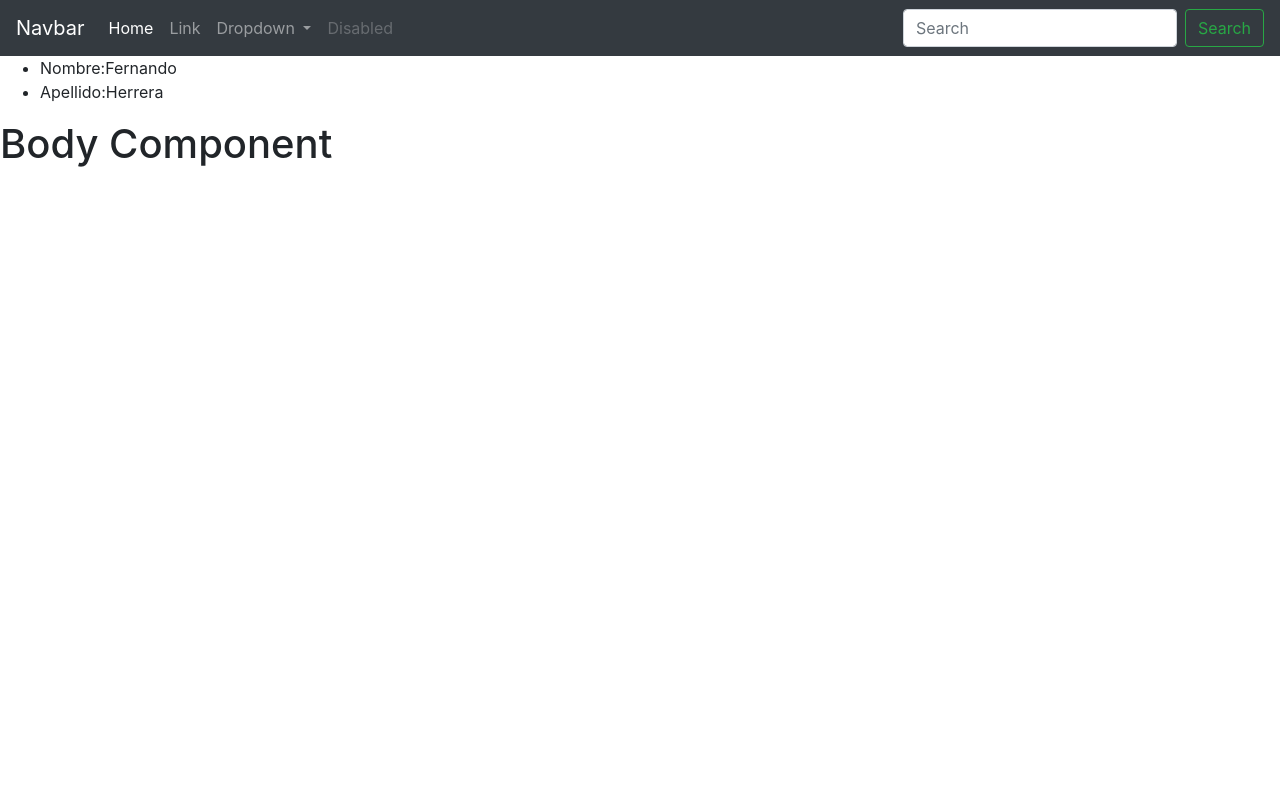
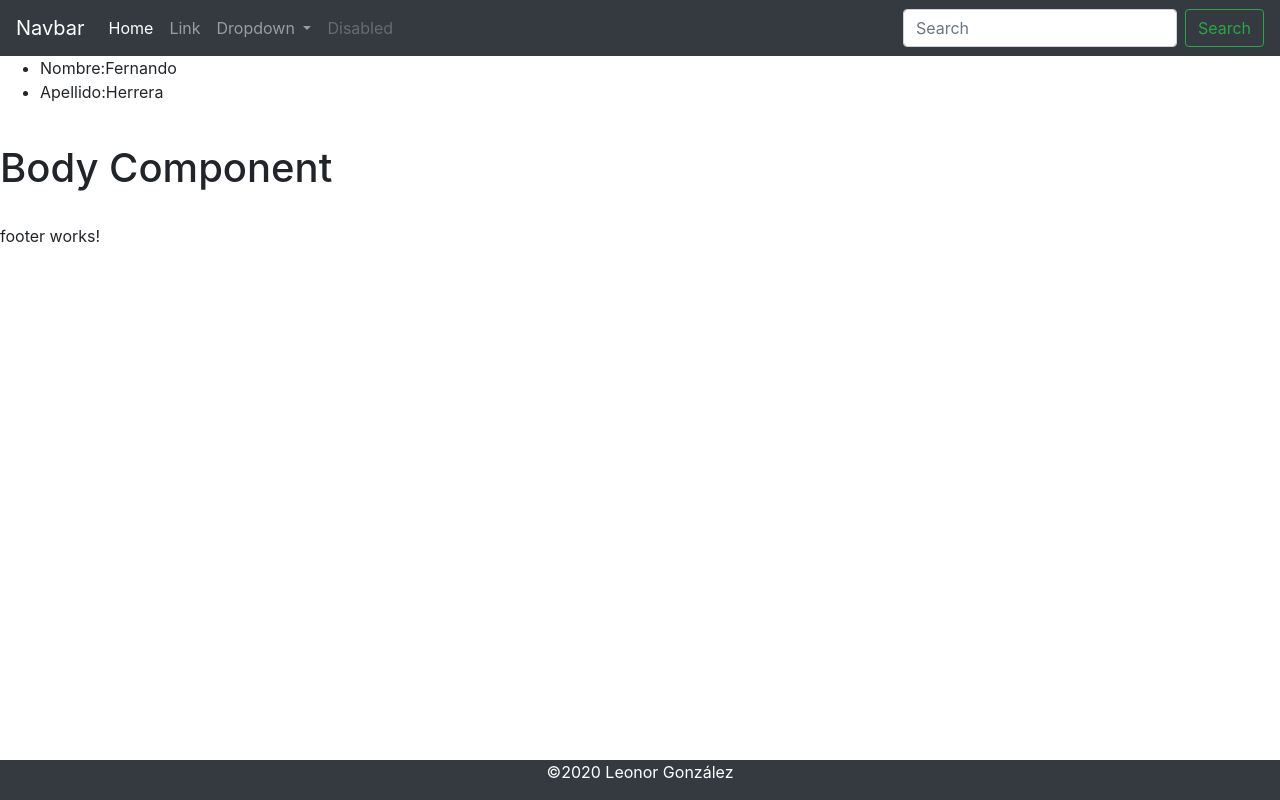
Before and after one commit to Alonsogcl/01-HOLA-MUNDO, an Angular app: page / in a window 1280 px wide. Built offline with nearby package versions, Linux system fonts and the light colour scheme.

Commit message:
footer agregado

```diff
--- a/src/app/app.component.html
+++ b/src/app/app.component.html
@@ -5,4 +5,5 @@
     <li>Nombre:{{nombre}}</li>
     <li>Apellido:{{apellido}}</li>
 </ul>
-<app-body></app-body>
+<app-body class="container"></app-body>
+<app-footer></app-footer>
--- a/src/app/app.module.ts
+++ b/src/app/app.module.ts
@@ -5,12 +5,14 @@
 import { AppComponent } from './app.component';
 import { HeaderComponent } from './components/header/header.component';
 import { BodyComponent } from './components/body/body.component';
+import { FooterComponent } from './components/footer/footer.component';
 
 @NgModule({
   declarations: [
     AppComponent,
     HeaderComponent,
     BodyComponent,
+    FooterComponent,
   ],
   imports: [
     BrowserModule,
--- /dev/null
+++ b/src/app/components/footer/footer.component.html
@@ -0,0 +1,8 @@
+<p>footer works!</p>
+<footer class="footer bg-dark text-center">
+    <div class="container">
+        <p>
+            &copy;{{anio}} Leonor González
+        </p>
+    </div>
+</footer>
--- /dev/null
+++ b/src/app/components/footer/footer.component.ts
@@ -0,0 +1,15 @@
+import { Component} from '@angular/core';
+
+@Component({
+  selector: 'app-footer',
+  templateUrl: './footer.component.html',
+  styleUrls: ['./footer.component.css']
+})
+export class FooterComponent {
+  anio: number;
+
+  constructor() {
+    this.anio = new Date().getFullYear();
+  }
+
+}
--- a/src/styles.css
+++ b/src/styles.css
@@ -1 +1,8 @@
 /* You can add global styles to this file, and also import other style files */
+
+footer {
+    color: white;
+    position: fixed;
+    bottom: 0px;
+    width: 100%;
+}
```
Also changed, not shown: src/app/components/footer/footer.component.css (added), 1 other file (tests, documents, lock files or other folders).
